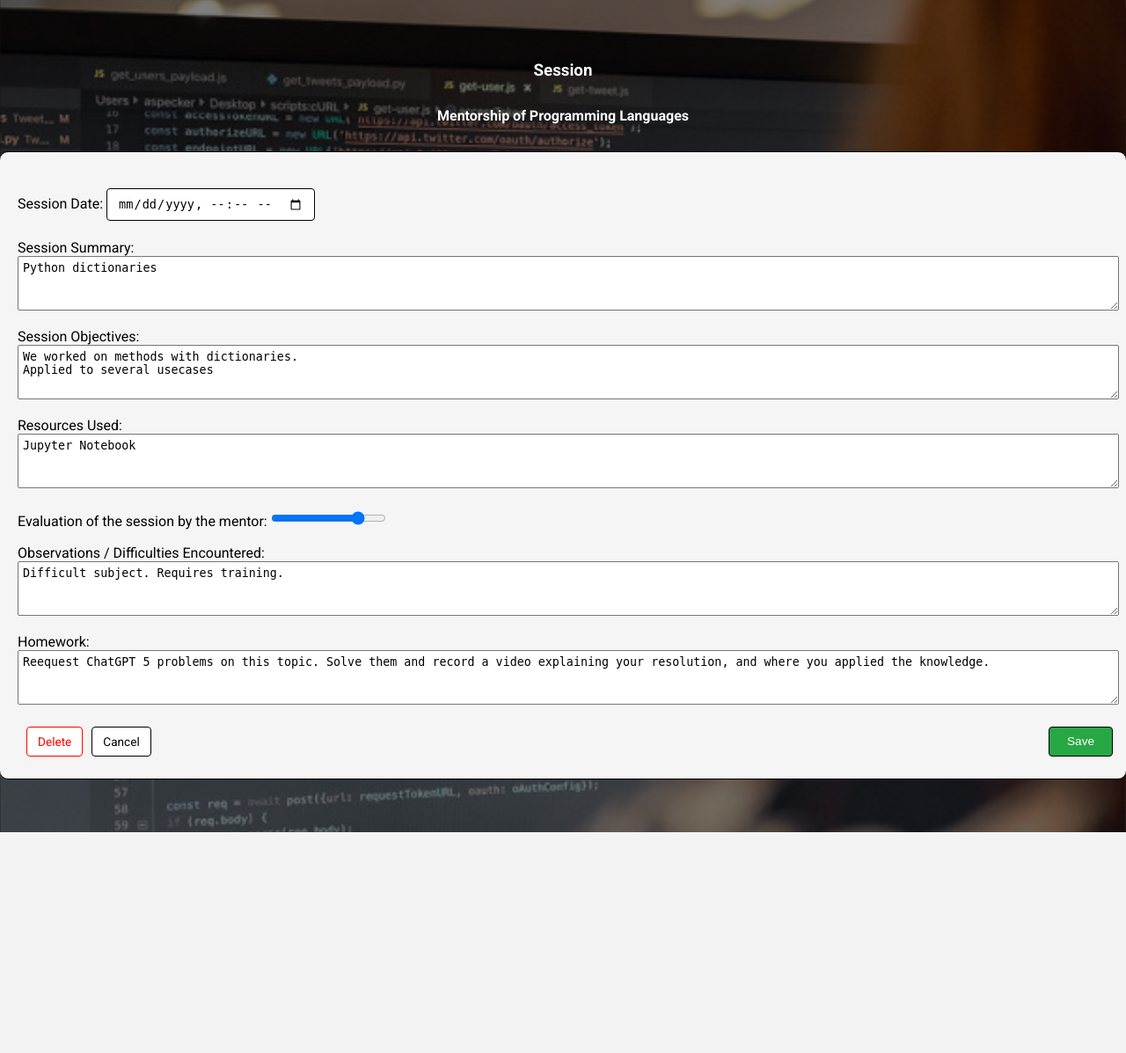
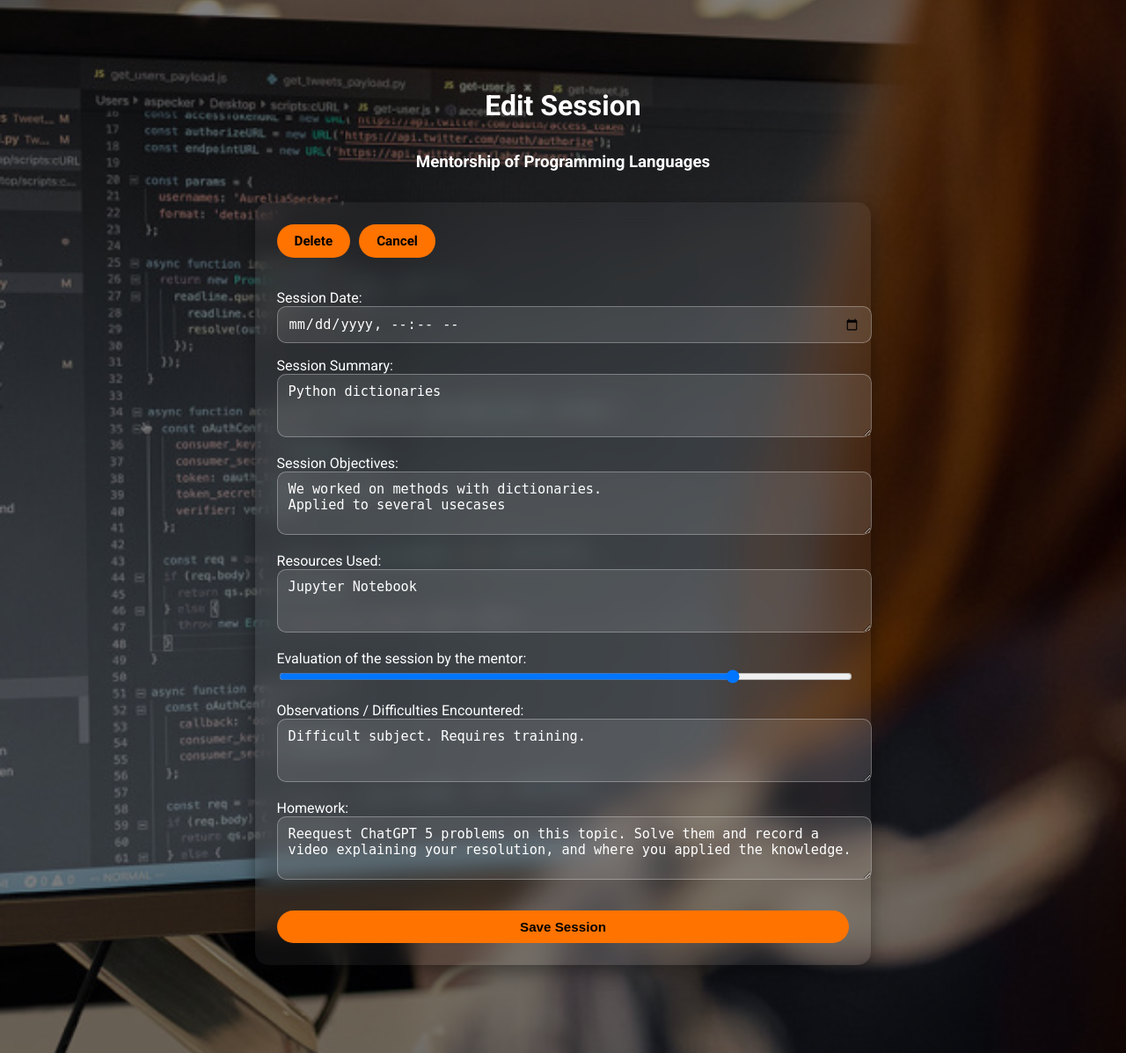
Before and after one commit to pw-2425-alunos/c-mentor, a Django app: page /edita/42 in a window 1280 px wide. Shown: the part 68-1265 px from the top of the page at 88% size. Before the commit the page ends 1014 px from the top, so only its background shows below. Run offline with Django 4.2, Linux system fonts and the light colour scheme; a user stored in the database is signed in; data comes from the database, SQL or seed files in the repository; both versions use the stored data as it was after the commit; some libraries are stand-ins or nearby versions.

Commit message:
editar latouy

```diff
--- a/mentoria/templates/mentoria/editar_sessao.html
+++ b/mentoria/templates/mentoria/editar_sessao.html
@@ -2,135 +2,151 @@
 
 {% block style %}
 
-main {
-display: flex;
-flex-direction:column;
-align-items: center;
-justify-contents: center;
-}
-
-div.disciplina {
+/* --- Body and main --- */
+body {
+    margin: 0;
     width: 100%;
-height: 100%;
-padding:10px;
-margin: 10px;
-border-radius: 10px;
-background-color: whitesmoke;
-border: 1px solid black;
-}
-
-
-h3 {
-    margin-bottom: 10px;
+    min-height: 100vh;
+    font-family: 'Roboto', sans-serif;
+    background-image: linear-gradient(rgba(0,0,0,0.5), rgba(0,0,0,0.5)),
+                      url(/static/app/licenciatura-engenharia-informatica-lisboa_600.jpg);
+    background-size: cover;
+    background-position: center;
+    background-attachment: fixed;
     color: white;
 }
 
-h2,h4{
+main {
+    display: flex;
+    flex-direction: column;
+    align-items: center;
+    padding: 40px 20px;
+    max-width: 800px;
+}
+
+/* --- Glass card --- */
+div.disciplina {
+    background: rgba(255,255,255,0.05);
+    backdrop-filter: blur(12px);
+    border-radius: 15px;
+    padding: 25px;
+    margin: 20px 0;
+    width: 100%;
+    box-shadow: 0 8px 20px rgba(0,0,0,0.4);
+    transition: transform 0.3s ease, box-shadow 0.3s ease;
+    position: relative;
+}
+
+div.disciplina:hover {
+    transform: translateY(-3px);
+    box-shadow: 0 12px 25px rgba(0,0,0,0.5);
+}
+
+/* --- Headings --- */
+h1, h2, h3, h4 {
+    text-align: center;
+    margin-bottom: 15px;
     color: white;
 }
 
-
-
-
-.divSessoes{
-width: 50%;
-height: 50%;
-position: absolute;
-top: 26%;
-margin-bottom: 80px;
-text-align: center;
-justify-content: center;
-padding: 50px;
-background:;
+/* --- Form styles --- */
+form {
+    display: flex;
+    flex-direction: column;
+    gap: 15px;
 }
 
-
-
-a.sessão, .disciplina input {
-    display:inline-block;
-    color: black;
-    margin: 5px 0;
-    background: white;
-    border: 1px solid black;
-
-    font-size: 0.85rem;
-    padding: .375rem .75rem;
-    line-height: 1.5;
-    border-radius: .25rem;
-
-    margin: 5px 0;
-    background: white;
-    text-decoration: none;
-    transition: filter 0.3s ease;
+form input, form textarea, form select {
+    width: 100%;
+    padding: 10px 12px;
+    border-radius: 10px;
+    border: 1px solid rgba(255,255,255,0.3);
+    background-color: rgba(255,255,255,0.1);
+    color: white;
+    font-size: 0.95rem;
 }
 
-a.sessão:hover, .disciplina input:hover{
-    filter: brightness(80%);
+form input:focus, form textarea:focus, form select:focus {
+    outline: none;
+    border: 2px solid #ff7300;
 }
 
-
-td.turma span:nth-child(2) {
-display:none;
+/* --- Buttons --- */
+a.sessão, input.sessão {
+    display: inline-block;
+    padding: 10px 20px;
+    font-size: 0.95rem;
+    border-radius: 40px;
+    font-weight: bold;
+    text-decoration: none;
+    cursor: pointer;
+    transition: all 0.3s ease;
+    text-align: center;
 }
 
-textarea {
-    padding: 5px;
+/* Save button */
+input.sessão {
+    background-color: #ff7300;
+    color: black;
+    border: none;
+    align-self: flex-end;
 }
 
-body {
-    margin: 0;
-
-    width: 100%;
-    height: 100%;
-    background-size: cover;
-    background-position: center center;
-    background-repeat: no-repeat;
-    background-attachment: fixed;
-    background-image: linear-gradient(rgba(0, 0, 0, 0.5), rgba(0, 0, 0, 0.5)),
-    url(/static/app/licenciatura-engenharia-informatica-lisboa_600.jpg);
+input.sessão:hover {
+    background-color: black;
+    color: #ff7300;
+    transform: translateY(-2px);
+    box-shadow: 0 6px 15px rgba(255,115,0,0.5);
 }
 
+/* Cancel/Delete buttons */
+a.sessão.cancel, a.sessão.delete {
+    background-color: #ff7300;
+    color: black;
+    border: none;
+}
+
+a.sessão.cancel:hover, a.sessão.delete:hover {
+    background-color: black;
+    color: #ff7300;
+    transform: translateY(-2px);
+    box-shadow: 0 6px 15px rgba(255,115,0,0.5);
+}
+
+/* Positioning top buttons */
+.actions {
+    display: flex;
+    justify-content: flex-start;
+    gap: 10px;
+    margin-bottom: 20px;
+}
 
 {% endblock style %}
 
-
-
-
-
 {% block main %}
 
-<body style="background-color: #b5073d;">
+<main>
 
+<h1>Edit Session</h1>
+<h3>Mentorship of {{ diade.mentor.disciplina }}</h3>
 
+<div class="disciplina">
 
-
-    <h3>Session</h3>
-
-    <h4> Mentorship of {{ diade.mentor.disciplina }}</h4>
-
-    <div class="disciplina" style="padding:20px;">
+    <div class="actions">
+        <a href="{% url 'apaga' sessao_id %}" class="sessão delete">Delete</a>
+        <a href="{% url 'sessoes' diade.mentor.id diade.mentorando.id 0 %}" class="sessão cancel">Cancel</a>
+    </div>
 
     <form action="{% url 'edita' sessao_id %}" method="POST" enctype="multipart/form-data">
         {% csrf_token %}
-            <div class="Form">{{ form.as_p }}</div>
-
-
-
-            <a class="sessão" href="{% url 'apaga' sessao_id %}" style="float: left; margin-left: 10px; color: red; border: 1px solid red;">
-                Delete
-            </a>
-            <a class="sessão" href="{% url 'sessoes' diade.mentor.id diade.mentorando.id 0 %}" style="float: left; margin-left: 10px;">
-                Cancel
-            </a>
-
-            <input type="submit" class="sessão" style="background:#28a745; color:white; padding-left:20px; padding-right:20px; float: right; margin-right: -5px;" value="Save">
-
+        <div class="Form">
+            {{ form.as_p }}
+        </div>
+        <input type="submit" class="sessão" value="Save Session">
     </form>
 
 </div>
 
-</body>
-
-
+</main>
 
 {% endblock main %}
```
Also changed, not shown: mentoria/templates/mentoria/perfil.html (+15 -16 lines), mentoria/templates/mentoria/sessoes.html (+10 -11 lines), db.sqlite3. Lines whose indentation alone changed are shown as unchanged.
